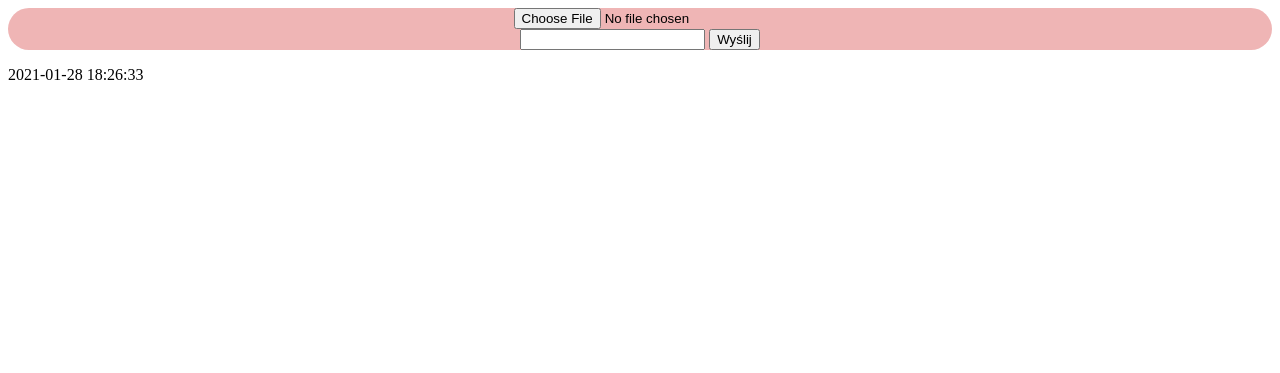
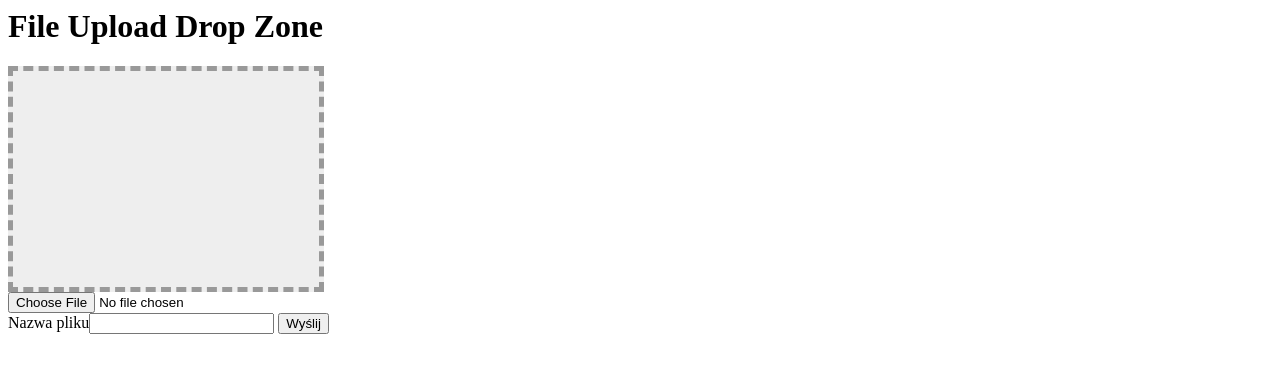
Before and after one commit to Imgish/Imgish, a PHP site: page /Zdjecia-uzytkownika.php in a window 1280 px wide. Shown: the top 373 px of the page. Run offline with PHP 8.4, Linux system fonts and the light colour scheme.

Commit message:
Update Zdjecia-uzytkownika.php

```diff
--- a/Strona/Zdjecia-uzytkownika.php
+++ b/Strona/Zdjecia-uzytkownika.php
@@ -2,28 +2,62 @@
 <html>
  <link rel="stylesheet" href="css/PicUpload.css">
  <body>
-    <form action="wgrywanie.php" method="POST" ENCTYPE="multipart/form-data">
+<style>
+#drop_zone {
+    background-color: #EEE;
+    border: #999 5px dashed;
+    width: 290px;
+    height: 200px;
+    padding: 8px;
+    font-size: 18px;
+}
 
-    <div class="PicUploadSpace">
 
+
+</style>
+<form action="wgrywanie.php" method="POST" ENCTYPE="multipart/form-data">
     <div class="PicChose">
-        <input type="file" name="plik" class="PicSelect"/><br/>
-   </div>
+
+
+
+
+
+<script>
+function drag_drop(event) {
+    event.preventDefault();
+    /*alert(event.dataTransfer.files[0]);
+    alert(event.dataTransfer.files[0].name);
+    alert(event.dataTransfer.files[0].size+" bytes");*/
+    /*  This is where to begin uploading the file with Ajax and upload progress bar to PHP script
+       https://www.developphp.com/video/JavaScript/File-Upload-Progress-Bar-Meter-Tutorial-Ajax-PHP */
+}
+</script>
+<h1>File Upload Drop Zone</h1>
+<div id="drop_zone" ondrop="drag_drop(event)" ondragover="return false"></div>
+
+
+
+
+
+
+ </div>
+
+
+
+
+<!-- TO ZMIEN WYGLAD NIE MUSI NA NIM DZIALAC OPCJA DRAG AND DROP WYSTACZY PRZYCISK DRAG AND DROP BEDZIE W TYMBOXIE
+WYZEJ-->
+       <input type="file" name="plik" class="PicSelect"/><br/>
+
 
     <div class="PicSubmission">
-        <input type="text" name="nazwapliku" class="PicName">
+        Nazwa pliku<input type="text" name="nazwapliku" class="PicName">
         <input type="submit" value="Wyślij"/ class="PicSubmit">
     </div>
 
    </div>
 
   </form>
+  </form>
  </body>
 </html>
-
-
-<?php
-$dataDoda=date('Y-m-d H:i:s');
-echo "$dataDoda";
-
-?>
```
